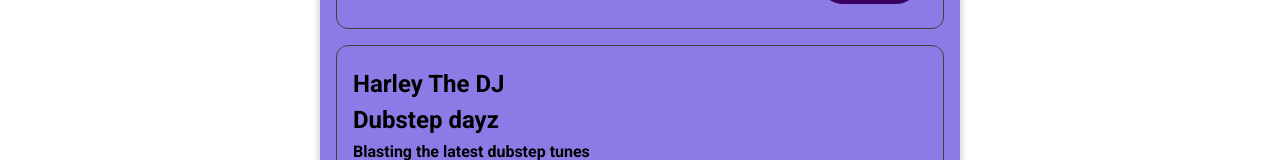
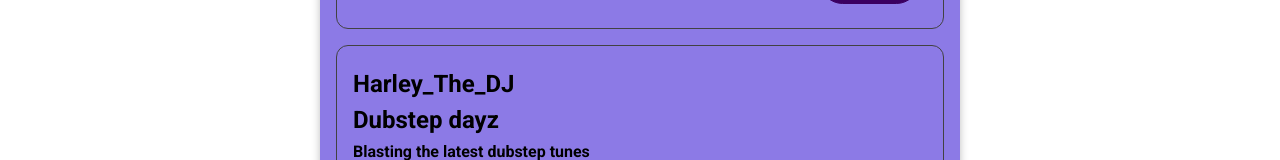
Before and after one commit to barclayiversen/turbo-fortnight, a Vue app: page /streams in a window 1280 px wide. Shown: the part 499-659 px from the top of the page. Built offline with nearby package versions, Linux system fonts and the light colour scheme.

Commit message:
working on chat implementation

```diff
--- a/src/pages/streams/StreamDetail.vue
+++ b/src/pages/streams/StreamDetail.vue
@@ -17,7 +17,7 @@
                 :message="message.message"
                 :user="message.user"
               >
-                {{ user }}: {{ message.message }}
+                {{ user }}: {{ message }}
               </li>
             </ul>
           </div>
@@ -99,27 +99,27 @@ export default {
       return this.$store.getters.isAuthenticated;
     },
     streamerHandle() {
-      return this.selectedCoach.streamerHandle;
+      return this.selectedStreamer.streamerHandle;
     },
     streamName() {
-      return this.selectedCoach.streamName;
+      return this.selectedStreamer.streamName;
     },
     areas() {
-      return this.selectedCoach.areas;
+      return this.selectedStreamer.areas;
     },
     description() {
-      return this.selectedCoach.description;
+      return this.selectedStreamer.description;
     },
     // contactLink() {
     //   // console.log('called contact', this.$route.path);
     //   // return this.$route.path + '/contact';
     // }
   },
-  sockets: {
-    connect() {
-      console.log('SOCKET connected')
-    }
-  },
+  // sockets: {
+  //   connect() {
+  //     console.log('SOCKET connected')
+  //   }
+  // },
   methods: {
     submitForm() {
       this.formIsValid = true;
@@ -138,7 +138,7 @@ export default {
         room: this.id,
         time: new Date().getTime()
       });
-      this.messages.push(message);
+      this.messages.push(message.message);
       this.message = '';
       // this.$store.dispatch('requests/contactCoach', {
       //   email: this.email,
@@ -153,10 +153,25 @@ export default {
   },
   created() {
     socket = io('http://localhost:3000');
-    console.log(socket)
-    this.selectedCoach = this.$store.getters['streams/streams'].find(
+
+    this.selectedStreamer = this.$store.getters['streams/streams'].find(
       (coach) => coach.id === this.id
     );
+    socket.on('connect', () => {
+      socket.emit('room', {user: this.user ?? "Someone", room: this.selectedStreamer.streamerHandle})
+    })
+    socket.on('userjoin', (data) => {
+      console.log('incoming message', data)
+      this.messages.push(data.message)
+    })
+    // socket.emit('join', {user: this.user ?? "Someone", room: this.selectedStreamer.streamerHandle} , (res) => {
+    //   //server responds with number of users in chat, pushes name of user to chat box saying "user" joined
+    //   console.log(res);
+    // });
+
+    // socket.on("join", (data) => {
+    //   console.log(data)
+    // });
   },
   unmounted() {
     console.log("destroying")
--- a/src/store/modules/streams.js
+++ b/src/store/modules/streams.js
@@ -13,7 +13,7 @@ export default {
         },
         {
           id: 'c2',
-          streamerHandle: 'Harley The DJ',
+          streamerHandle: 'Harley_The_DJ',
           streamName: 'Dubstep dayz',
           areas: ['Music', 'Other'],
           description: 'Blasting the latest dubstep tunes'
@@ -104,7 +104,7 @@ export default {
     hasStreams(state) {
       return state.streams && state.streams.length > 0;
     },
-    coachById(state, streamId) {
+    streamById(state, streamId) {
       return state.streams.find(stream => stream.id === streamId);
     },
     isCoach(_, getters, _2, rootGetters) {
```
Also changed, not shown: 1 other file (tests, documents, lock files or other folders).
